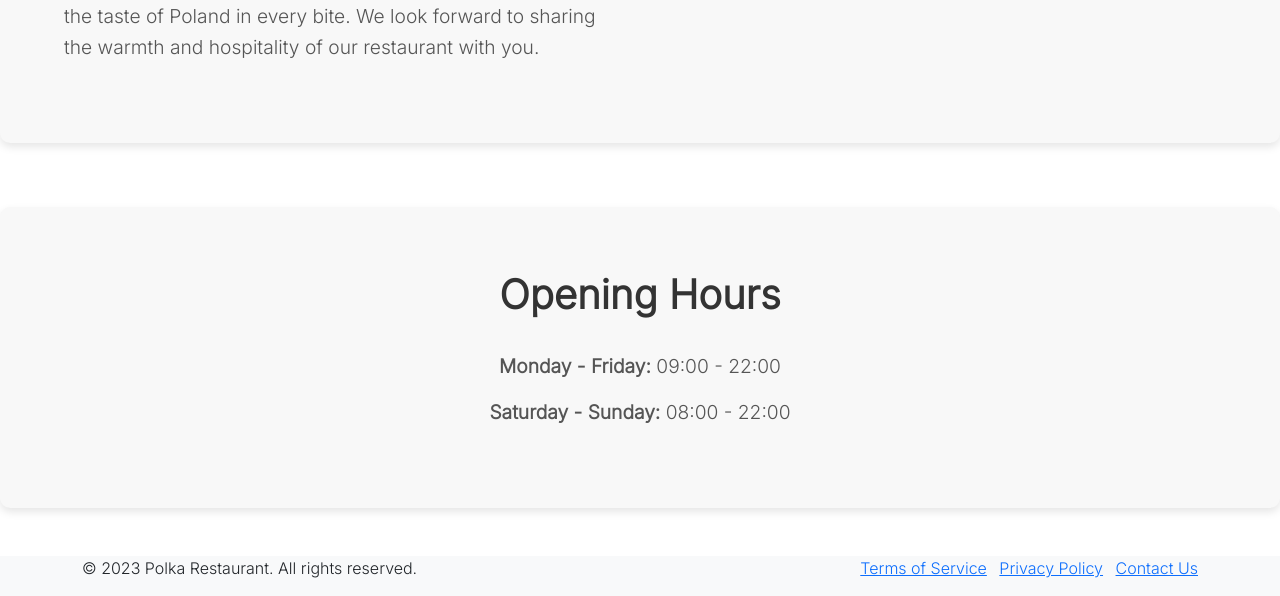
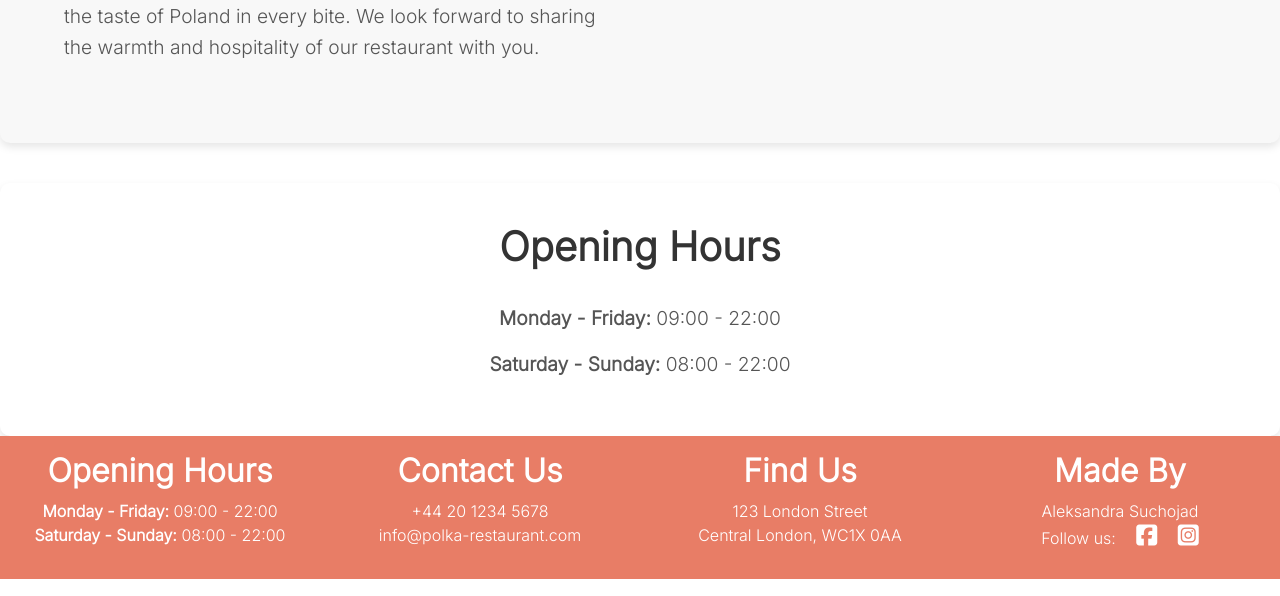
Before and after one commit to aleksandrasucho/polish-restaurant, a Django app: page / in a window 1280 px wide. Shown: the part 1279-1875 px from the top of the page. Run offline with Django 3.2, Linux system fonts and the light colour scheme; some libraries are stand-ins or nearby versions; some web fonts are replaced.

Commit message:
Update strucutre and styling of the footer

```diff
--- a/static/css/base.css
+++ b/static/css/base.css
@@ -174,10 +174,10 @@ body {
 /* Opening Hours Section */
 .opening-hours-section {
     text-align: center;
-    padding: 4rem;
-    background-color: #f8f8f8;
+    padding: 40px;
+    background-color: white;
     border-radius: 10px;
-    margin-top: 4rem;
+    margin-top: 40px;
     box-shadow: 0 4px 8px rgba(0, 0, 0, 0.1);
 }
 
@@ -463,5 +463,41 @@ form a:hover {
 
 /* Footer styling */
 .footer {
-    margin-top: auto;
+    background-color: #e87d66;
+    padding: 40px 0;
+    color: white;  /* Set the text color to white */
 }
+
+.footer-h2,
+.text-white,
+.footer-links {
+    color: white;  /* Set the text color to white for these elements */
+}
+
+.footer-links i {
+    font-size: 24px;  /* Adjust the size as needed */
+}
+
+.information-container {
+    display: flex;
+    align-items: stretch;
+  }
+
+  .col-md-8 {
+    display: flex;
+    flex-direction: column;
+  }
+
+  .col-md-4 {
+    display: flex;
+    align-items: stretch;
+  }
+
+  .card {
+    flex: 1;
+  }
+
+  .card-img-top {
+    object-fit: cover;
+    height: 100%;
+  }
--- a/templates/account/logout.html
+++ b/templates/account/logout.html
@@ -4,6 +4,7 @@
     {% trans "Sign Out" %}
 {% endblock head_title %}
 {% block content %}
+    <div class="centered-content text-center">
         {% element h1 %}
             {% trans "Sign Out" %}
         {% endelement %}
@@ -24,4 +25,5 @@
                 {% endelement %}
             {% endslot %}
         {% endelement %}
+    </div>
 {% endblock content %}
--- a/templates/add_reservation.html
+++ b/templates/add_reservation.html
@@ -2,10 +2,11 @@
 {% load static %}
 
 {% block content %}
-    <section class="reservation-section">
+    <section class="reservation-section ">
+        <div class="text-center">
         <h2>Make a Reservation</h2>
         <p>Fill out the form below to reserve a table at Polka Restaurant.</p>
-
+        </div>
         <form method="post" action="{% url 'add_reservation' %}">
             {% csrf_token %}
 
--- a/templates/base.html
+++ b/templates/base.html
@@ -80,22 +80,45 @@
     </div>
   </main>
 
-  <footer class="footer mt-5 bg-light">
-    <div class="container">
-      <div class="row">
-        <div class="col-md-6">
-          <p>&copy; 2023 Polka Restaurant. All rights reserved.</p>
-        </div>
-        <div class="col-md-6 text-md-end">
-          <ul class="list-inline">
-            <li class="list-inline-item"><a href="#">Terms of Service</a></li>
-            <li class="list-inline-item"><a href="#">Privacy Policy</a></li>
-            <li class="list-inline-item"><a href="#">Contact Us</a></li>
-          </ul>
-        </div>
+  <!-- Footer -->
+<footer class="footer mt-auto py-3 dark-bg">
+  <div class="container-fluid">
+    <div class="row footer-padding text-center">
+      <div class="col-md">
+        <h2 class="footer-h2"><strong>Opening Hours</strong></h2>
+        <p>
+          <strong>Monday - Friday:</strong> 09:00 - 22:00 <br>
+          <strong>Saturday - Sunday:</strong> 08:00 - 22:00
+        </p>
+      </div>
+      <div class="col-md">
+        <h2 class="footer-h2"><strong>Contact Us</strong></h2>
+        <p>
+          +44 20 1234 5678 <br>
+          info@polka-restaurant.com
+        </p>
+      </div>
+      <div class="col-md">
+        <h2 class="footer-h2"><strong>Find Us</strong></h2>
+        <p>
+          123 London Street <br>
+          Central London, WC1X 0AA
+        </p>
+      </div>
+      <div class="col-md">
+        <h2 class="footer-h2"><strong>Made By</strong></h2>
+        <p class="m-0">Aleksandra Suchojad</p>
+        <p class="m-0">
+          Follow us:
+          <a class="footer-links" href="https://www.facebook.com" target="_blank" rel="noopener noreferrer"
+          aria-label="Visit our Facebook page in a new tab"><i class="fab fa-facebook-square ms-3"></i></a>
+          <a class="footer-links" href="https://www.instagram.com" target="_blank" rel="noopener noreferrer"
+          aria-label="Visit our Instagram page in a new tab"><i class="fab fa-instagram-square ms-3"></i></a>
+        </p>
       </div>
     </div>
-  </footer>
+  </div>
+</footer>
     <!-- Script for Bootstrap -->
     <script src="https://cdn.jsdelivr.net/npm/bootstrap@5.0.1/dist/js/bootstrap.bundle.min.js"
     integrity="sha384-gtEjrD/SeCtmISkJkNUaaKMoLD0//ElJ19smozuHV6z3Iehds+3Ulb9Bn9Plx0x4"
```
Also changed, not shown: templates/information.html (+4 -4 lines). Lines whose indentation alone changed are shown as unchanged.
